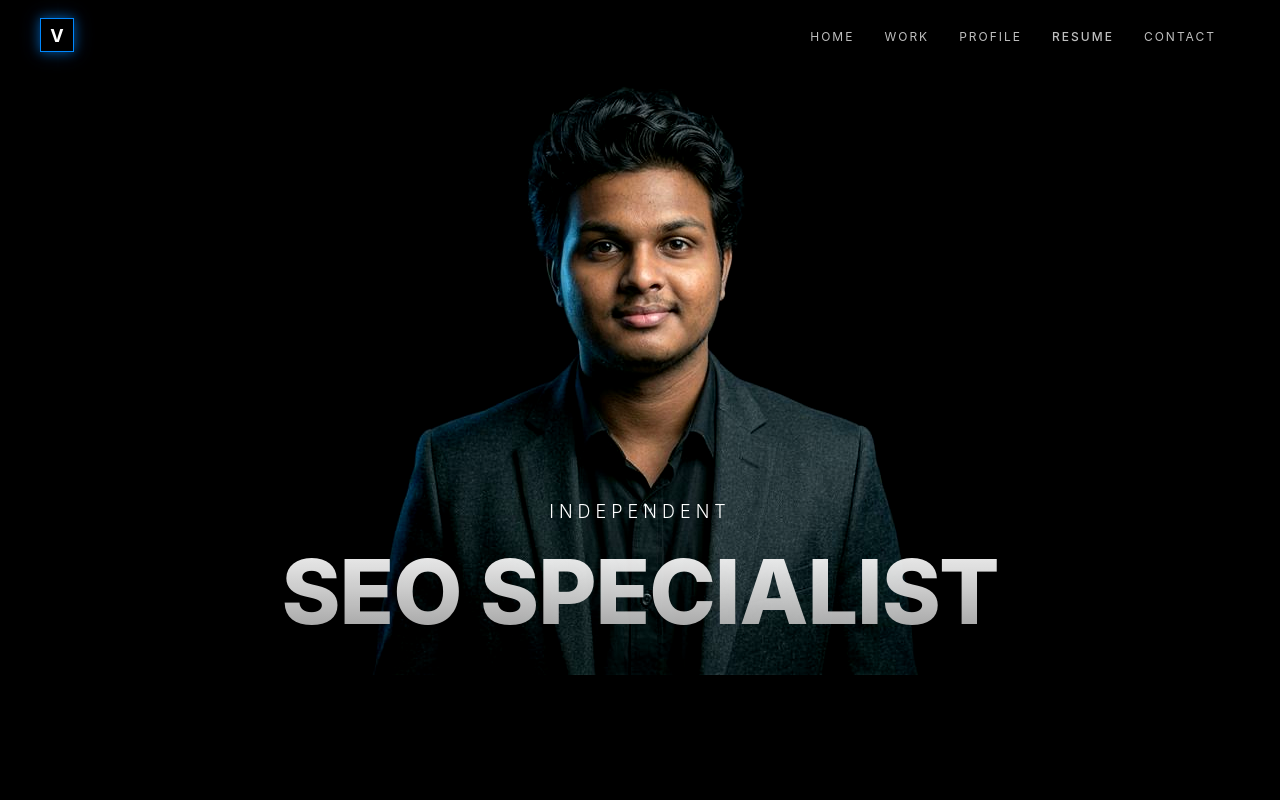
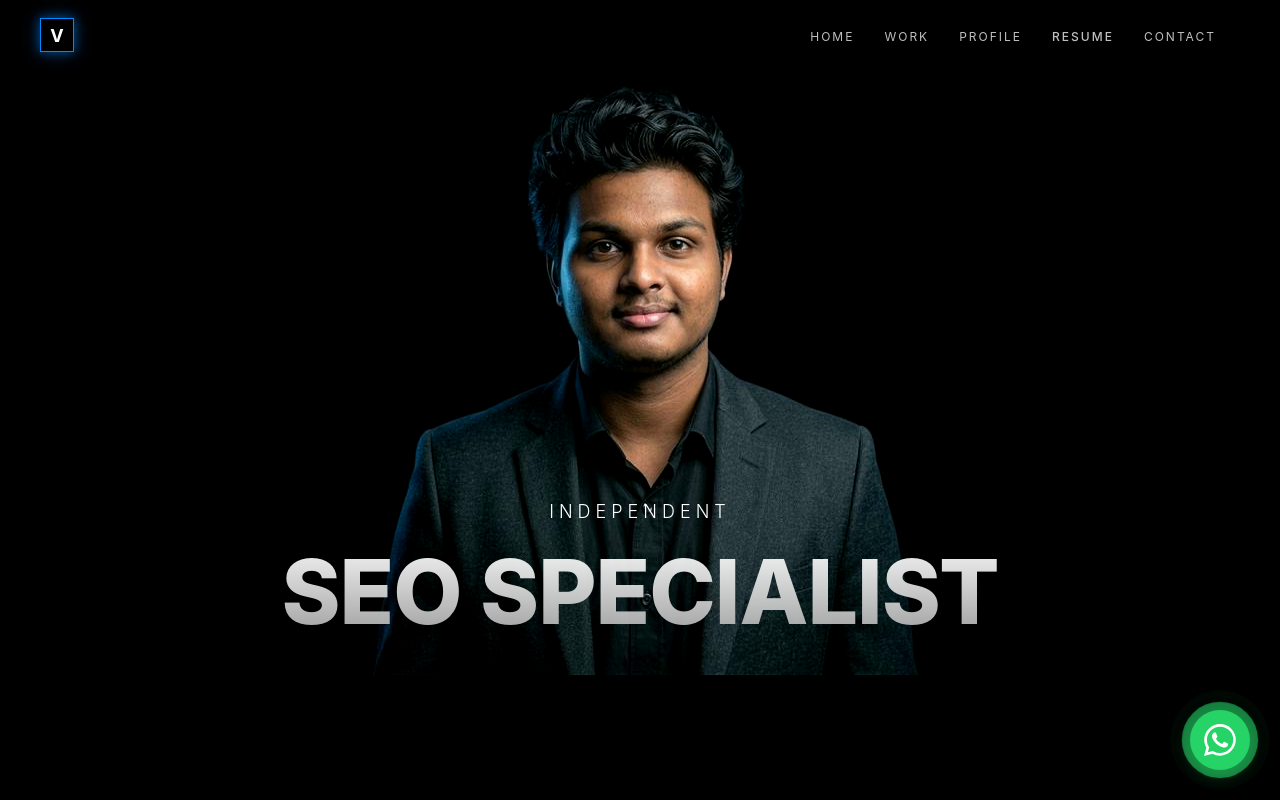
Before and after one commit to Venkat2801489/portfolio-site, a React (Vite) app: page / in a window 1280 px wide. Shown: the top 800 px of the page. Built offline with nearby package versions, Linux system fonts and the light colour scheme.

Commit message:
UI: Add floating WhatsApp contact button

```diff
--- a/src/App.jsx
+++ b/src/App.jsx
@@ -7,6 +7,7 @@
 import ProjectDetail from './components/ProjectDetail';
 import Contact from './components/Contact';
 import FooterSection from './components/FooterSection';
+import WhatsAppButton from './components/WhatsAppButton';
 import './index.css';
 
 import Dashboard from './components/Dashboard';
@@ -34,6 +35,7 @@
         </Routes>
       </main>
       {!isDashboard && <FooterSection />}
+      {!isDashboard && <WhatsAppButton />}
     </div>
   );
 }
--- /dev/null
+++ b/src/components/WhatsAppButton.css
@@ -0,0 +1,69 @@
+.whatsapp-float {
+  position: fixed;
+  bottom: 30px;
+  right: 30px;
+  width: 60px;
+  height: 60px;
+  z-index: 2000;
+  display: flex;
+  align-items: center;
+  justify-content: center;
+  cursor: pointer;
+  text-decoration: none;
+}
+
+.whatsapp-icon-bg {
+  width: 100%;
+  height: 100%;
+  background-color: #25d366;
+  border-radius: 50%;
+  display: flex;
+  align-items: center;
+  justify-content: center;
+  color: #fff;
+  box-shadow: 0 4px 15px rgba(37, 211, 102, 0.4);
+  z-index: 2;
+  position: relative;
+}
+
+.whatsapp-pulse {
+  position: absolute;
+  width: 100%;
+  height: 100%;
+  background-color: #25d366;
+  border-radius: 50%;
+  z-index: 1;
+  animation: pulse-green 2s infinite;
+  opacity: 0.6;
+}
+
+@keyframes pulse-green {
+  0% {
+    transform: scale(0.95);
+    box-shadow: 0 0 0 0 rgba(37, 211, 102, 0.7);
+  }
+
+  70% {
+    transform: scale(1.3);
+    box-shadow: 0 0 0 10px rgba(37, 211, 102, 0);
+  }
+
+  100% {
+    transform: scale(0.95);
+    box-shadow: 0 0 0 0 rgba(37, 211, 102, 0);
+  }
+}
+
+@media (max-width: 768px) {
+  .whatsapp-float {
+    bottom: 20px;
+    right: 20px;
+    width: 50px;
+    height: 50px;
+  }
+
+  .whatsapp-icon-bg svg {
+    width: 28px;
+    height: 28px;
+  }
+}
--- /dev/null
+++ b/src/components/WhatsAppButton.jsx
@@ -0,0 +1,47 @@
+import React from 'react';
+import { motion } from 'framer-motion';
+import { usePortfolio } from '../context/PortfolioContext';
+import './WhatsAppButton.css';
+
+const WhatsAppButton = () => {
+  const { portfolioData } = usePortfolio();
+  const { whatsapp } = portfolioData.personalInfo;
+
+  if (!whatsapp) return null;
+
+  const whatsappUrl = `https://wa.me/${whatsapp}`;
+
+  return (
+    <motion.a
+      href={whatsappUrl}
+      target="_blank"
+      rel="noopener noreferrer"
+      className="whatsapp-float"
+      initial={{ opacity: 0, scale: 0, y: 20 }}
+      animate={{ opacity: 1, scale: 1, y: 0 }}
+      whileHover={{ scale: 1.1 }}
+      whileTap={{ scale: 0.9 }}
+      transition={{
+        type: "spring",
+        stiffness: 260,
+        damping: 20,
+        delay: 0.5
+      }}
+      aria-label="Contact on WhatsApp"
+    >
+      <div className="whatsapp-icon-bg">
+        <svg
+          viewBox="0 0 24 24"
+          width="32"
+          height="32"
+          fill="currentColor"
+        >
+          <path d="M17.472 14.382c-.297-.149-1.758-.867-2.03-.967-.273-.099-.471-.148-.67.15-.197.297-.767.966-.94 1.164-.173.199-.347.223-.644.075-.297-.15-1.255-.463-2.39-1.475-.883-.788-1.48-1.761-1.653-2.059-.173-.297-.018-.458.13-.606.134-.133.298-.347.446-.52.149-.174.198-.298.298-.497.099-.198.05-.371-.025-.52-.075-.149-.669-1.612-.916-2.207-.242-.579-.487-.5-.669-.51-.173-.008-.371-.01-.57-.01-.198 0-.52.074-.792.372-.272.297-1.04 1.016-1.04 2.479 0 1.462 1.065 2.875 1.213 3.074.149.198 2.096 3.2 5.077 4.487.709.306 1.262.489 1.694.625.712.227 1.36.195 1.871.118.571-.085 1.758-.719 2.006-1.413.248-.694.248-1.289.173-1.413-.074-.124-.272-.198-.57-.347m-5.421 7.403h-.004a9.87 9.87 0 01-5.031-1.378l-.361-.214-3.741.982.998-3.648-.235-.374a9.86 9.86 0 01-1.51-5.26c.001-5.45 4.436-9.884 9.888-9.884 2.64 0 5.122 1.03 6.988 2.898a9.825 9.825 0 012.893 6.994c-.003 5.45-4.437 9.884-9.885 9.884m8.413-18.297A11.815 11.815 0 0012.05 0C5.495 0 .16 5.335.157 11.892c0 2.096.547 4.142 1.588 5.945L0 24l6.335-1.662c1.72.94 3.659 1.437 5.634 1.437h.005c6.554 0 11.89-5.335 11.893-11.893a11.821 11.821 0 00-3.48-8.413z"/>
+        </svg>
+      </div>
+      <div className="whatsapp-pulse"></div>
+    </motion.a>
+  );
+};
+
+export default WhatsAppButton;
--- a/src/context/PortfolioContext.jsx
+++ b/src/context/PortfolioContext.jsx
@@ -4,7 +4,7 @@
 const PortfolioContext = createContext();
 
 // Increment this whenever initialData schema changes, to bust stale localStorage
-const DATA_VERSION = '9'; // Forced reset for Global Sync features
+const DATA_VERSION = '10'; // Added WhatsApp integration
 
 export const PortfolioProvider = ({ children }) => {
   const [portfolioData, setPortfolioData] = useState(() => {
--- a/src/data/initialData.js
+++ b/src/data/initialData.js
@@ -18,6 +18,7 @@
       "linkedin": "https://linkedin.com/in/venkateswaran",
       "github": "https://github.com/venkateswaran"
     },
+    "whatsapp": "917358061655",
     "portrait": "/assets/portrait_final.png",
     "resumeUrl": "/resume.pdf"
   },
```
